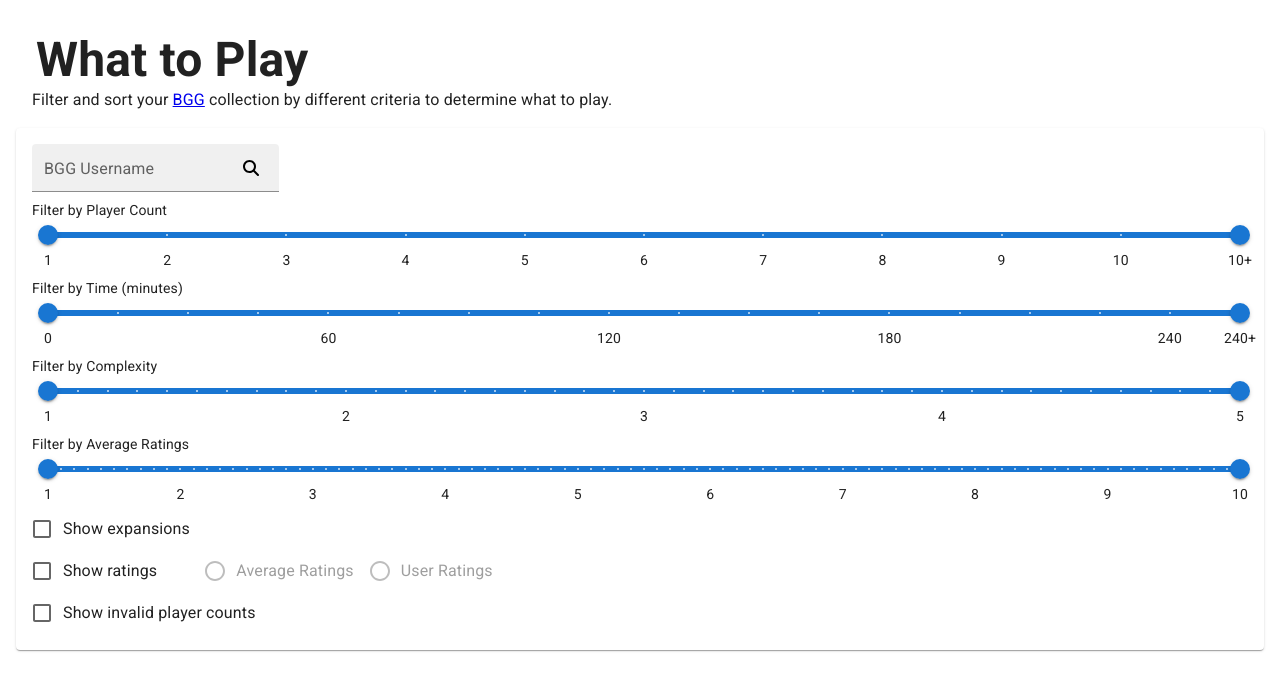
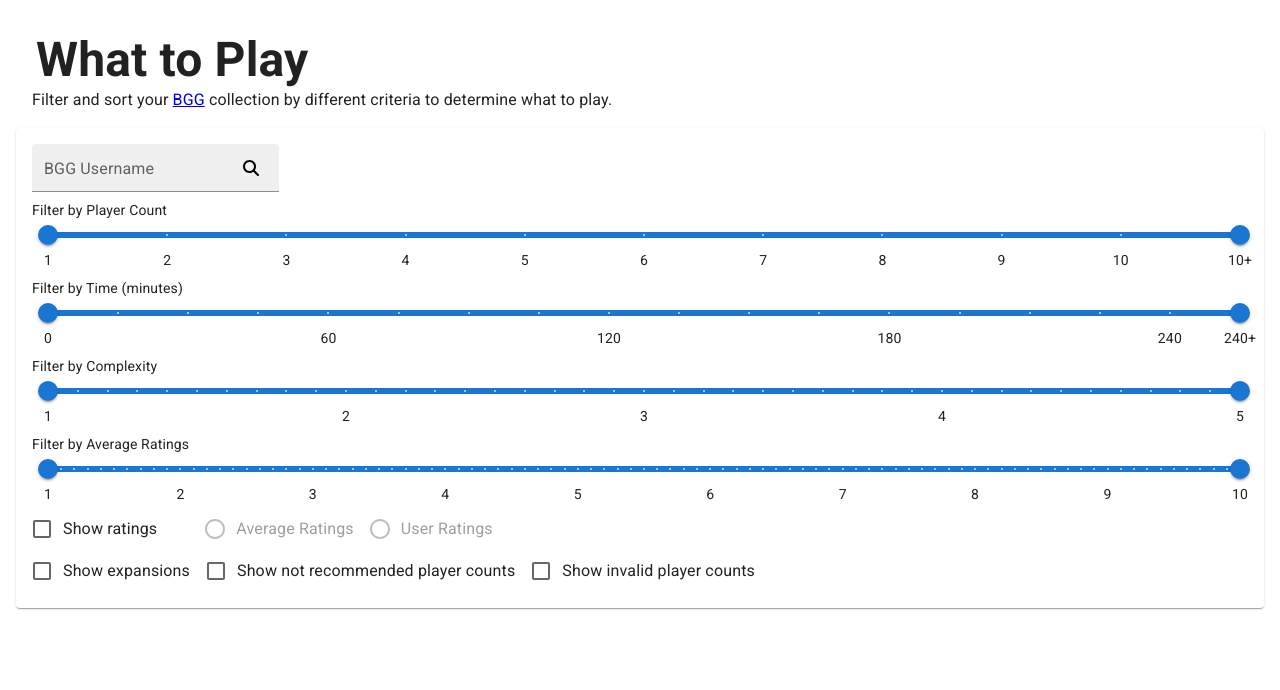
Before and after one commit to davidhorm/bgg-what-to-play, a React (Vite) app: page / in a window 1280 px wide. Shown: the top 690 px of the page. Built offline with nearby package versions, Linux system fonts and the light colour scheme.

Commit message:
feat: hide not rec'd (but can toggle) - with tests

```diff
--- a/src/components/SearchFilterForm/BggCollection/BggCollection.utils.ts
+++ b/src/components/SearchFilterForm/BggCollection/BggCollection.utils.ts
@@ -123,6 +123,16 @@ const isRatingsWithinRange =
     );
   };
 
+const maybeShowNotRecommended =
+  (filterState: CollectionFilterState) =>
+  (game: ReturnType<ReturnType<typeof addIsPlayerCountWithinRange>>) =>
+    filterState.showNotRecommended || filterState.showInvalidPlayerCount
+      ? true
+      : game.recommendedPlayerCount.filter(
+          (rec) =>
+            rec.isPlayerCountWithinRange && rec.NotRecommendedPercent <= 50
+        ).length > 0;
+
 //#region maybeSortByScore
 
 const calcSortScoreSum = (
@@ -172,6 +182,8 @@ export const applyFiltersAndSorts = (
     .filter(isRatingsWithinRange(filterState))
     .map(maybeOutputList(filterState, "isRatingsWithinRange"))
     .map(addIsPlayerCountWithinRange(filterState)) // Add any calculations from here
+    .filter(maybeShowNotRecommended(filterState)) // But do one more filter based on isPlayerCountWithinRange
+    .map(maybeOutputList(filterState, "maybeShowNotRecommended"))
     .sort(maybeSortByScore(filterState));
 
 export type BoardGame = ReturnType<typeof applyFiltersAndSorts>[number];
--- a/src/components/SearchFilterForm/FilterControls.tsx
+++ b/src/components/SearchFilterForm/FilterControls.tsx
@@ -13,16 +13,6 @@ export const FilterControls = ({
   filter: { filterState, filterDispatch },
 }: Props) => (
   <div className="mt-1">
-    <FormControlLabel
-      label="Show expansions"
-      control={
-        <Checkbox
-          checked={filterState.showExpansions}
-          onChange={() => filterDispatch({ type: "TOGGLE_SHOW_EXPANSIONS" })}
-        />
-      }
-    />
-
     <FormGroup row>
       <FormControlLabel
         id="show-ratings"
@@ -63,6 +53,28 @@ export const FilterControls = ({
     </FormGroup>
 
     <FormControlLabel
+      label="Show expansions"
+      control={
+        <Checkbox
+          checked={filterState.showExpansions}
+          onChange={() => filterDispatch({ type: "TOGGLE_SHOW_EXPANSIONS" })}
+        />
+      }
+    />
+
+    <FormControlLabel
+      label="Show not recommended player counts"
+      control={
+        <Checkbox
+          checked={filterState.showNotRecommended}
+          onChange={() =>
+            filterDispatch({ type: "TOGGLE_SHOW_NOT_RECOMMENDED_PLAYER_COUNT" })
+          }
+        />
+      }
+    />
+
+    <FormControlLabel
       label="Show invalid player counts"
       control={
         <Checkbox
--- a/src/components/SearchFilterForm/hooks/useCollectionFilters.ts
+++ b/src/components/SearchFilterForm/hooks/useCollectionFilters.ts
@@ -69,6 +69,9 @@ const initialFilterState = {
    */
   ratingsRange: ratingsRange.getInitialState(),
 
+  /** If `true`, then show games where all of the filtered player counts are not recommended. */
+  showNotRecommended: booleanQueryParam.getInitialState("showNotRec"),
+
   /** If `true`, then `console.log` messages to help troubleshoot. */
   isDebug: booleanQueryParam.getInitialState("debug"),
 };
@@ -89,13 +92,20 @@ const actions = {
   TOGGLE_SHOW_EXPANSIONS: booleanQueryParam.getReducer({
     stateKey: "showExpansions",
   }),
+
   TOGGLE_SHOW_INVALID_PLAYER_COUNT: booleanQueryParam.getReducer({
     stateKey: "showInvalidPlayerCount",
     queryParamKey: "showInvalid",
   }),
+
   TOGGLE_SHOW_RATINGS: showRatings.getToggleShowRatings,
   SET_SHOW_RATINGS: showRatings.getReducer,
   SET_RATINGS: ratingsRange.getReducer,
+
+  TOGGLE_SHOW_NOT_RECOMMENDED_PLAYER_COUNT: booleanQueryParam.getReducer({
+    stateKey: "showNotRecommended",
+    queryParamKey: "showNotRec",
+  }),
 };
 
 /* eslint-disable-next-line @typescript-eslint/no-explicit-any */
```
Also changed, not shown: 2 other files (tests, documents, lock files or other folders).
